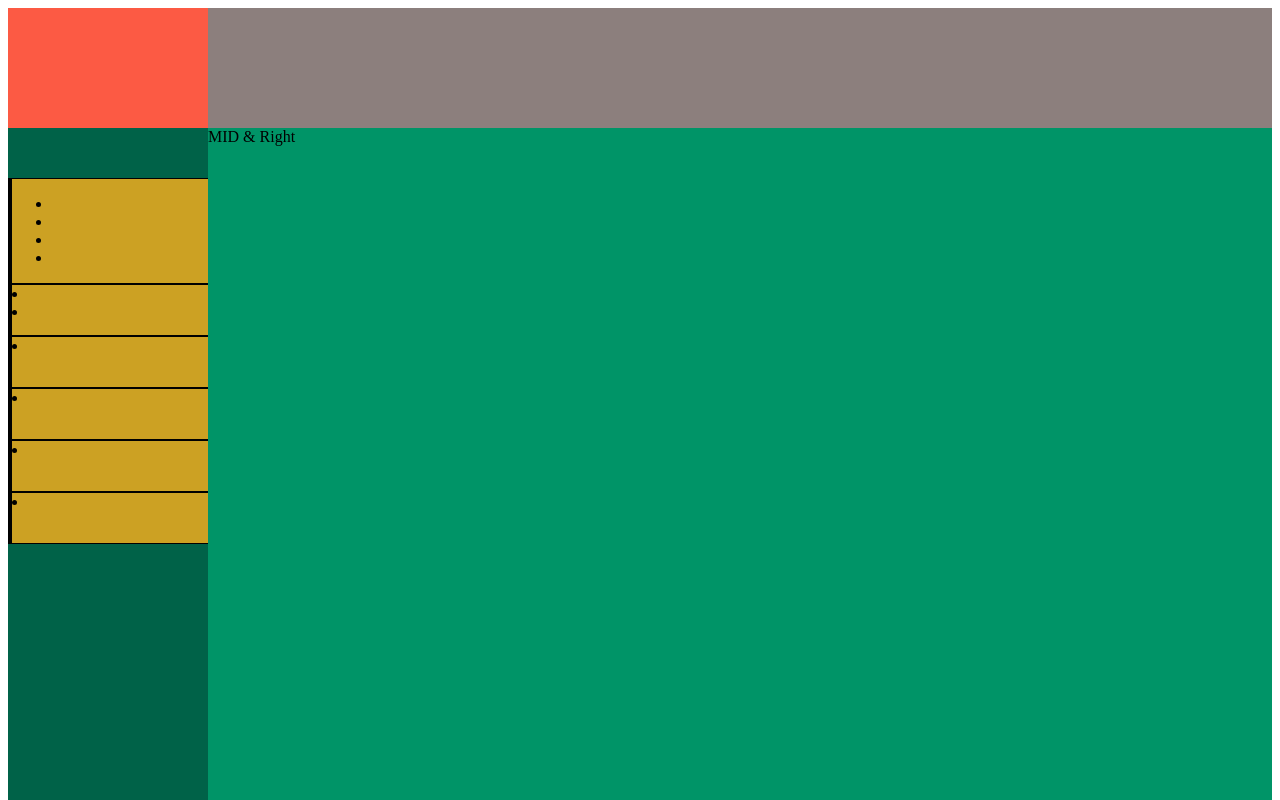
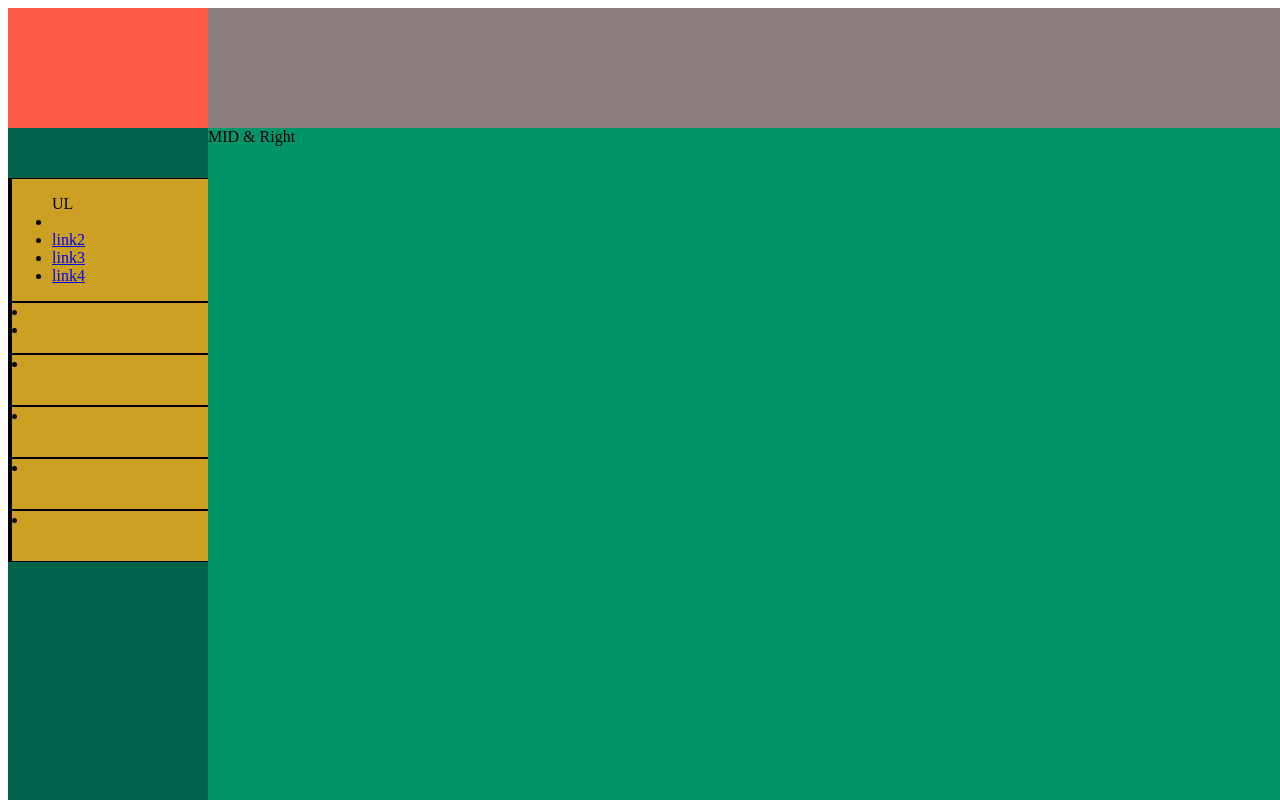
Before and after one commit to kingson1812/KingSonEntertainment, a plain HTML site: page html/index.html in a window 1280 px wide. Shown: the top 800 px of the page. Drawn offline with nearby package versions, Linux system fonts and the light colour scheme.

Commit message:
- Adjust css

```diff
--- a/css/home.css
+++ b/css/home.css
@@ -1,7 +1,9 @@
-html
+html, body
 {
   font-family: 'Pangolin';
   src:url('../font/Pangolin/Pangolin-Regular.ttf') format('truetype');
+  width: 100%;
+  height: 100%;
 }
 
 #header
--- a/html/index.html
+++ b/html/index.html
@@ -1,13 +1,14 @@
 <html>
   <head>
       <title>KingSon Entertainment</title>
-
+      <meta charset="utf-8">
       <!--script-->
       <script src="../js/home.js" type="text/javascript"></script>
       <script src="../js/formatter.js" type="text/javascript"></script>
       <script src="../js/jquery.js" type="text/javascript"></script>
       <!--css-->
       <link rel="stylesheet" type="text/css" href="../css/home.css" />
+      <link rel="stylesheet" type="text/css" href="../css/htmltag.css"/>
 
   </head>
   <body>
@@ -30,11 +31,14 @@
             <div id="left-menu-control">
             </div>
             <div id="left-menu-item">
-              <ul class="left-menu-parent" onclick="toggleMenu()">
-                <li class="left-menu-child0"></li>
-                <li class="left-menu-child0"></li>
-                <li class="left-menu-child0"></li>
-                <li class="left-menu-child0"></li>
+              <ul class="left-menu-parent" onclick="liHideChild()">UL
+                <li class="left-menu-parent0">
+                  <ul>
+                  </ul>
+                </li>
+                <li class="left-menu-parent0"><a href="#">link2</a></li>
+                <li class="left-menu-parent0"><a href="#">link3</a></li>
+                <li class="left-menu-parent0"><a href="#">link4</a></li>
               </ul>
             </div>
             <div id="left-menu-item">
```
